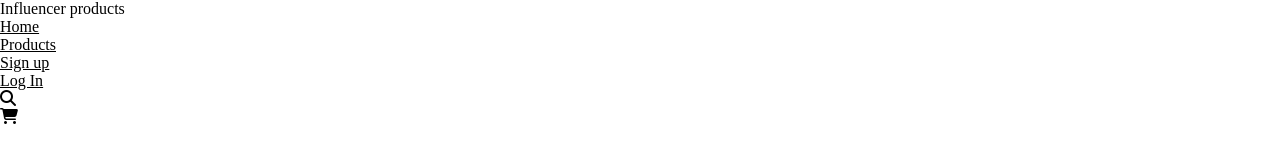
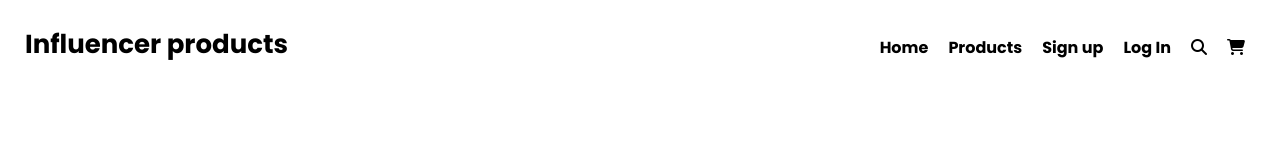
Before and after one commit to mdrumon42243/Influencer-products, a plain HTML site: page index.html in a window 1280 px wide. Drawn offline with Linux system fonts and the light colour scheme.

Commit message:
navigation done

```diff
--- a/index.html
+++ b/index.html
@@ -10,7 +10,7 @@
     <!---------------------------------
             Css styles start
     ---------------------------------->
-    <link rel="stylesheet" media="screen and (min-width: 769px) and (max-width: 1400px)" href="styles/dextop.css">
+    <link rel="stylesheet" media="screen and (min-width: 769px)" href="styles/dextop.css">
     <link rel="stylesheet" media="screen and (min-width: 577px) and (max-width: 768px)" href="styles/tablet.css">
     <link rel="stylesheet" media="screen and (min-width: 0px) and (max-width: 576px)" href="styles/mobile.css">
     <!--------------------------------
@@ -19,12 +19,13 @@
 </head>
 
 <body>
+    <!-- Header section start -->
     <header class="header-section">
-        <nav class="navigation-container">
+        <nav>
             <div class="nav-logo">
                 <p>Influencer products</p>
             </div>
-            <ul>
+            <ul class="navigation">
                 <li><a href="">Home</a></li>
                 <li><a href="">Products</a></li>
                 <li><a href="">Sign up</a></li>
@@ -34,6 +35,26 @@
             </ul>
         </nav>
     </header>
+    <!-- Header section end -->
+
+    <!-- First section start -->
+    <!-- <section class="first-container">
+        <div class="first-section-info">
+            <h1>Start your Journey as Influencer</h1>
+
+            <p>Lorem ipsum dolor sit amet, consectetur adipiscing elit. Sem vestibulum sed scelerisque eros. Lectus
+                faucibus.</p>
+
+            <a href="">Preebook now
+                <i class="fas fa-arrow-right"></i>
+            </a>
+        </div>
+        <div class="first-section-image">
+            <img src="./images/pictures/main-camera.png" alt="">
+        </div>
+    </section> -->
+    <!-- First section start -->
+
 </body>
 
 </html>
--- a/styles/dextop.css
+++ b/styles/dextop.css
@@ -1,7 +1,50 @@
+@import url('https://fonts.googleapis.com/css2?family=Poppins:wght@700&display=swap');
+
 *{
     margin: 0;
     padding: 0;
     box-sizing: border-box;
     background-color: #FFFFFF;
     color: black;
+    font-family: 'Poppins', sans-serif;
 }
+.first-section-info a{
+    text-decoration: none;
+    background-color: #E02C6D;
+    padding: 10px 20px;
+    color: white;
+    border-radius: 30px;
+    margin-top: 15px;
+    display: inline-block;
+}
+.first-section-info a .fas{
+    background-color: #E02C6D;
+    color: white;
+}
+/* Navber section start */
+nav{
+    display: flex;
+    justify-content: space-between;
+    max-width: 1400px;
+    margin: 0 auto;
+}
+.nav-logo p{
+    margin-left: 25px;
+    margin-top: 25px;
+    font-size: 26px;
+    font-weight: 700;
+}
+.navigation{
+    display: flex;
+    margin-right: 25px;
+    margin-top: 25px;
+}
+.navigation li{
+   list-style: none;
+   padding: 10px;
+   font-size: 16px;
+   font-weight: 600;
+}
+.navigation li a{
+   text-decoration: none;
+}
```
